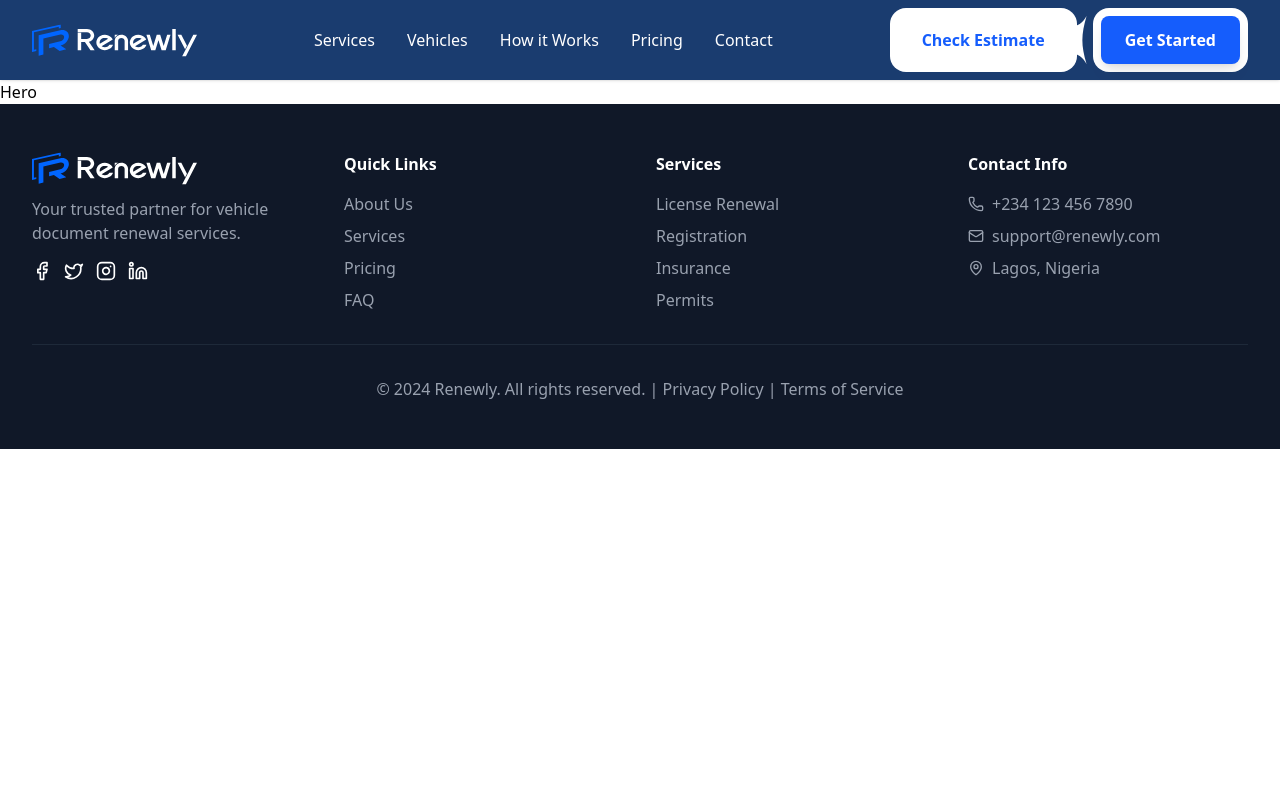
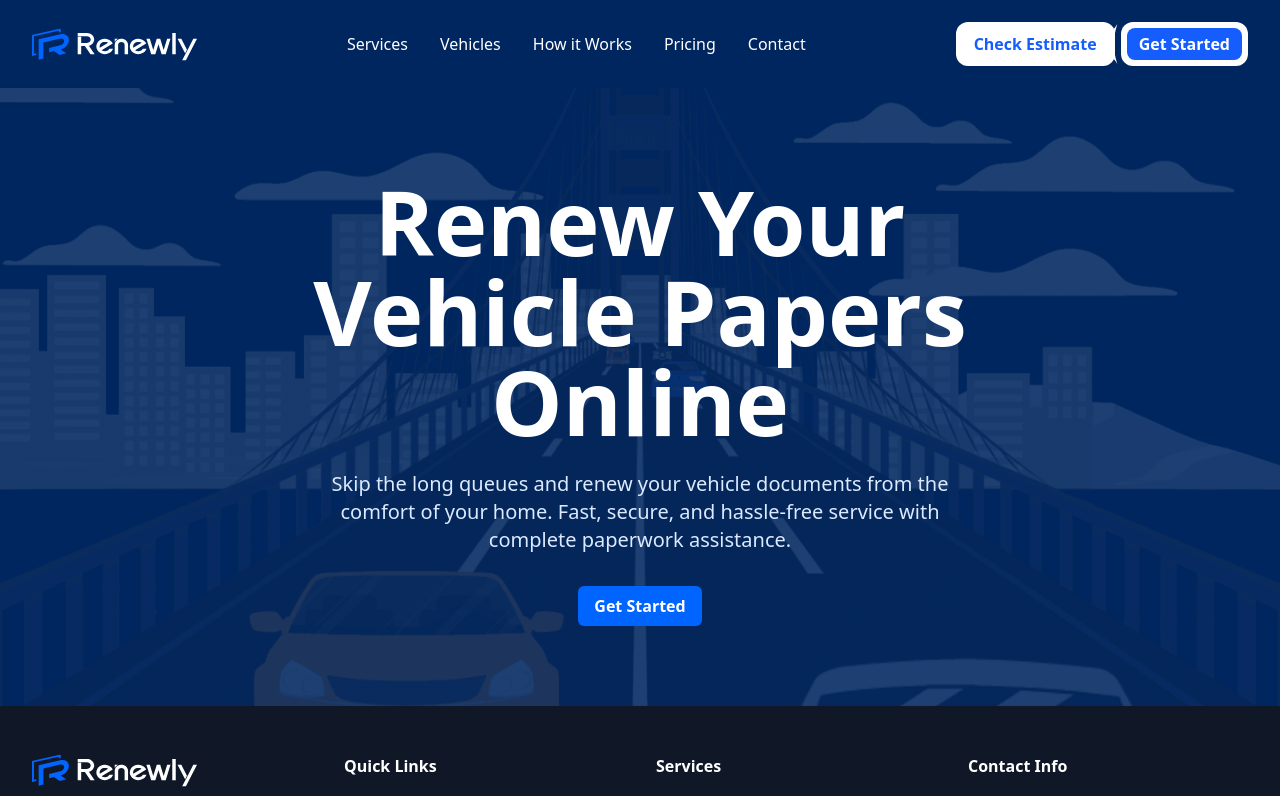
Before and after one commit to fantastizeey1/testDevdive, a React (Vite) app: page / in a window 1280 px wide. Shown: the top 796 px of the page. Built offline with nearby package versions, Linux system fonts and the light colour scheme.

Commit message:
create hero section

```diff
--- a/src/components/Button.tsx
+++ b/src/components/Button.tsx
@@ -18,22 +18,10 @@ const Button: React.FC<ButtonProps> = ({
   const baseClasses =
     "font-semibold rounded-lg transition-all duration-300 inline-flex items-center justify-center disabled:opacity-50 disabled:cursor-not-allowed";
 
-  const variants = {
-    primary: "bg-blue-600  hover:bg-blue-700 shadow-lg hover:shadow-xl",
-    secondary: "bg-orange-500  hover:bg-orange-600",
-    outline: "border-2 border-blue-600 text-blue-600 hover:bg-blue-50",
-  };
-
-  const sizes = {
-    sm: "px-4 py-2 text-sm",
-    md: "px-6 py-3 text-base",
-    lg: "px-8 py-4 text-lg",
-  };
-
   return (
     <button
       type={type}
-      className={`${baseClasses} ${variants[variant]} ${sizes[size]} ${className}`}
+      className={`${baseClasses}   ${className}`}
       disabled={loading || props.disabled}
       {...props}
     >
--- a/src/layout/Header.tsx
+++ b/src/layout/Header.tsx
@@ -7,14 +7,16 @@ const Header = () => {
   const [mobileMenuOpen, setMobileMenuOpen] = useState(false);
 
   return (
-    <header className="bg-blue shadow-sm fixed w-full top-0 z-50">
+    <header className="bg-[#00265F] py-1 fixed w-full top-0 z-50">
       <Container>
         <div className="flex justify-between items-center h-16 md:h-20">
+          {/* Logo */}
           <div className="flex items-center">
             <img src="/logo.svg" alt="logo" />
           </div>
 
-          <nav className="hidden md:flex items-center space-x-8 text-white">
+          {/* Desktop Nav (lg and up only) */}
+          <nav className="hidden lg:flex items-center space-x-8 text-white">
             <a href="#services">Services</a>
             <a href="#vehicles">Vehicles</a>
             <a href="#process">How it Works</a>
@@ -22,30 +24,35 @@ const Header = () => {
             <a href="#contact">Contact</a>
           </nav>
 
-          <div className="hidden md:flex items-center relative space-x-4">
-            <div className="bg-white p-2 rounded-2xl">
-              <Button className="bg-white text-blue-600 shadow-none hover:bg-white hover:shadow-none">
+          {/* Buttons - visible on md and up */}
+          <div className="hidden md:flex items-center relative space-x-[6px]">
+            <div className="bg-white p-[6px] rounded-xl">
+              <Button
+                className="bg-white py-1 px-3
+               text-blue-600 shadow-none hover:bg-white hover:shadow-none"
+              >
                 Check Estimate
               </Button>
             </div>
             <img
               src="/join.svg"
               alt="join vector"
-              className="w-20 h-12 absolute left-[143px] top-2"
+              className="w-20 h-10 absolute left-[110px] "
             />
-            <div className="bg-white p-2 rounded-2xl">
-              <Button className="text-white bg-blue-600 px-6 py-2">
+            <div className="bg-white p-[6px] rounded-xl">
+              <Button className="text-white py-1 px-3 bg-blue-600 ">
                 Get Started
               </Button>
             </div>
           </div>
 
+          {/* Mobile Menu Toggle (only < md) */}
           <button
             onClick={() => setMobileMenuOpen(!mobileMenuOpen)}
             className="md:hidden p-2"
           >
             {mobileMenuOpen ? (
-              <X className="w-6 h-6" />
+              <X className="w-6 h-6 text-white" />
             ) : (
               <img src="/menu.svg" alt="menu" className="w-6 h-6" />
             )}
@@ -53,7 +60,7 @@ const Header = () => {
         </div>
       </Container>
 
-      {/* Mobile Menu */}
+      {/* Mobile Menu (only < md) */}
       {mobileMenuOpen && (
         <div className="md:hidden bg-white border-t">
           <Container>
--- a/src/sections/Hero.tsx
+++ b/src/sections/Hero.tsx
@@ -1,7 +1,50 @@
-import React from "react";
+import { Container } from "../components/Container";
+import Button from "../components/Button";
 
 const Hero = () => {
-  return <div>Hero</div>;
+  return (
+    <section className="relative overflow-hidden text-white bg-[#00265F] min-h-[600px] flex items-center pt-24 pb-20">
+      {/* Background for Desktop (full image) */}
+      <div
+        className="
+          hidden lg:block absolute inset-0
+          bg-cover bg-center bg-no-repeat
+          bg-[url('/bridge.png')]
+        "
+        style={{ backgroundBlendMode: "overlay" }}
+      ></div>
+
+      {/* Background for Mobile/Tablet (only bottom half) */}
+      <div
+        className="
+          block lg:hidden absolute bottom-0 left-0 right-0 h-1/2
+          bg-cover bg-center bg-no-repeat
+          bg-[url('/bridge.png')]
+        "
+        style={{ backgroundBlendMode: "overlay" }}
+      ></div>
+
+      {/* Overlay tint */}
+      <div className="absolute inset-0 bg-[#00265F]/70"></div>
+
+      {/* Content */}
+      <Container className="relative z-10">
+        <div className="max-w-2xl mx-auto text-center">
+          <h1 className="xl:text-[90px] md:text-6xl text-4xl font-bold mb-6">
+            Renew Your Vehicle Papers Online
+          </h1>
+          <p className="text-xl mb-8 text-blue-100">
+            Skip the long queues and renew your vehicle documents from the
+            comfort of your home. Fast, secure, and hassle-free service with
+            complete paperwork assistance.
+          </p>
+          <Button size="lg" className="bg-[#0065FF] py-2 px-4 rounded-md">
+            Get Started
+          </Button>
+        </div>
+      </Container>
+    </section>
+  );
 };
 
 export default Hero;
```
Also changed, not shown: public/bridge.png (added).
